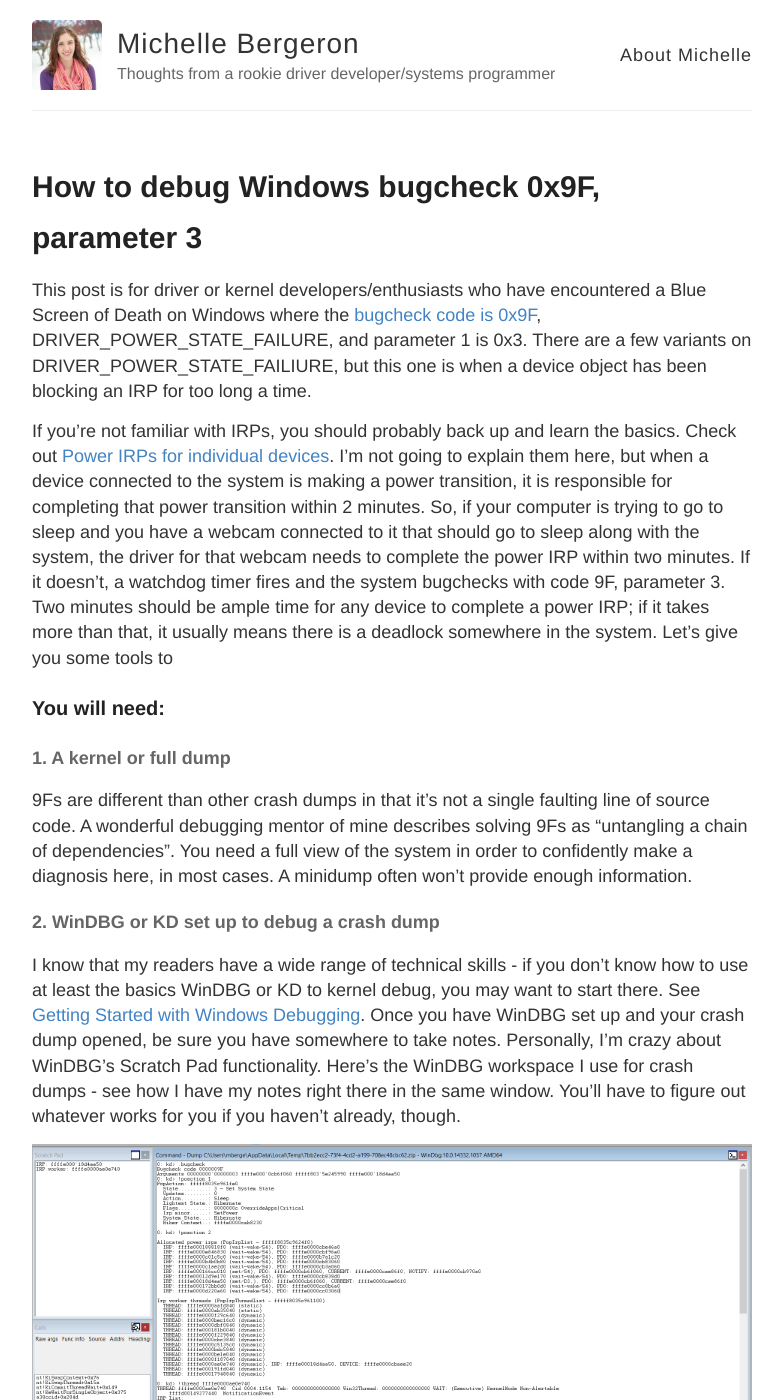
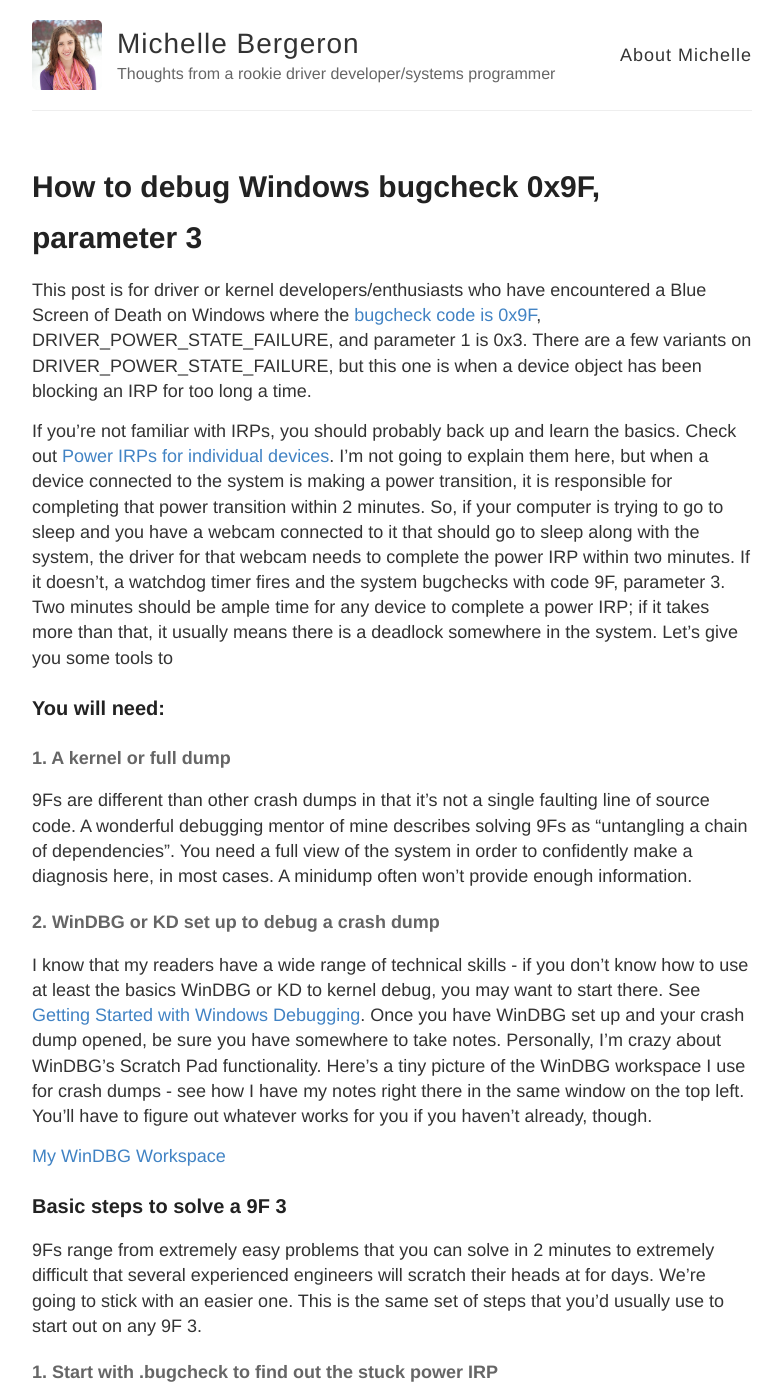
Before and after one commit to mrb113/mrb113.github.io, a Jekyll site: the page built from _posts/2016-6-10-How-To-Solve-Bugcheck-9F-3.md, in a window 1280 px wide and 1400 px high. Shown: the whole window, without its empty margins (248-1031 px from the left). Built offline with Jekyll 4.4.1, drawn with Linux system fonts in a browser that asks for light colours; comment, search, counter and statistics services are not loaded.

```diff
--- a/_posts/2016-6-10-How-To-Solve-Bugcheck-9F-3.md
+++ b/_posts/2016-6-10-How-To-Solve-Bugcheck-9F-3.md
@@ -2,7 +2,7 @@
 layout: post
 title: How to debug Windows bugcheck 0x9F, parameter 3
 ---
-This post is for driver or kernel developers/enthusiasts who have encountered a Blue Screen of Death on Windows where the [bugcheck code is 0x9F](https://msdn.microsoft.com/en-us/library/windows/hardware/ff559329(v=vs.85).aspx), DRIVER_POWER_STATE_FAILURE, and parameter 1 is 0x3. There are a few variants on DRIVER_POWER_STATE_FAILIURE, but this one is when a device object has been blocking an IRP for too long a time.
+This post is for driver or kernel developers/enthusiasts who have encountered a Blue Screen of Death on Windows where the [bugcheck code is 0x9F](https://msdn.microsoft.com/en-us/library/windows/hardware/ff559329(v=vs.85).aspx), DRIVER_POWER_STATE_FAILURE, and parameter 1 is 0x3. There are a few variants on DRIVER_POWER_STATE_FAILURE, but this one is when a device object has been blocking an IRP for too long a time.
 
 If you're not familiar with IRPs, you should probably back up and learn the basics. Check out [Power IRPs for individual devices](https://msdn.microsoft.com/en-us/library/windows/hardware/ff559804(v=vs.85).aspx). I'm not going to explain them here, but when a device connected to the system is making a power transition, it is responsible for completing that power transition within 2 minutes. So, if your computer is trying to go to sleep and you have a webcam connected to it that should go to sleep along with the system, the driver for that webcam needs to complete the power IRP within two minutes. If it doesn't, a watchdog timer fires and the system bugchecks with code 9F, parameter 3. Two minutes should be ample time for any device to complete a power IRP; if it takes more than that, it usually means there is a deadlock somewhere in the system. Let's give you some tools to
 
@@ -13,9 +13,9 @@
 
 #### 2. WinDBG or KD set up to debug a crash dump
 I know that my readers have a wide range of technical skills - if you don't know how to use at least the basics WinDBG or KD to kernel debug, you may want to start there. See [Getting Started with Windows Debugging](https://msdn.microsoft.com/en-us/library/windows/hardware/mt219729(v=vs.85).aspx).
-Once you have WinDBG set up and your crash dump opened, be sure you have somewhere to take notes. Personally, I'm crazy about WinDBG's Scratch Pad functionality. Here's the WinDBG workspace I use for crash dumps - see how I have my notes right there in the same window. You'll have to figure out whatever works for you if you haven't already, though.
+Once you have WinDBG set up and your crash dump opened, be sure you have somewhere to take notes. Personally, I'm crazy about WinDBG's Scratch Pad functionality. Here's a tiny picture of the WinDBG workspace I use for crash dumps - see how I have my notes right there in the same window on the top left. You'll have to figure out whatever works for you if you haven't already, though.
 
-![My WinDBG workspace](../images/windbg_workspace.png)
+[My WinDBG Workspace](http://i.imgur.com/neYsvgu.png)
 
 ### Basic steps to solve a 9F 3
 9Fs range from extremely easy problems that you can solve in 2 minutes to extremely difficult that several experienced engineers will scratch their heads at for days. We're going to stick with an easier one. This is the same set of steps that you'd usually use to start out on any 9F 3.
```
